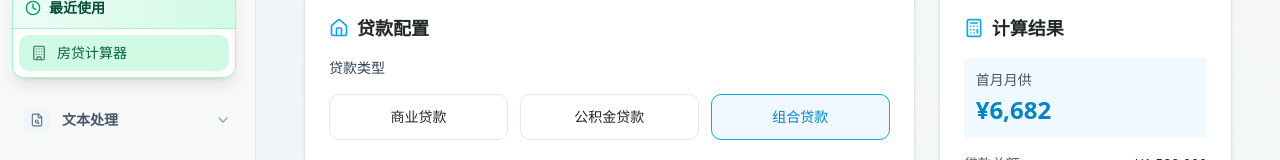
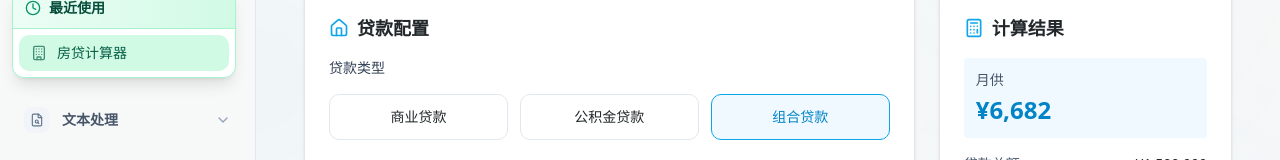
Before and after one commit to ychp/developer-tool, a React (Vite) app: page /mortgage-calculator in a window 1280 px wide. Shown: the part 240-400 px from the top of the page. Built offline with nearby package versions, Linux system fonts and the light colour scheme.

Commit message:
refactor(mortgage): 统一月供显示，不区分首月
- 将"首月月供"改为"月供"
- 首月按完整月份计算，与后续月份一致
- 简化用户理解，避免歧义

```diff
--- a/src/tools/lifestyle/MortgageCalculator.tsx
+++ b/src/tools/lifestyle/MortgageCalculator.tsx
@@ -842,7 +842,7 @@ export function MortgageCalculator() {
 
             <div className="space-y-4">
               <div className="p-3 rounded bg-sky-50 dark:bg-sky-900/20">
-                <div className="text-sm text-slate-600 dark:text-slate-400 mb-1">首月月供</div>
+                <div className="text-sm text-slate-600 dark:text-slate-400 mb-1">月供</div>
                 <div className="text-2xl font-bold text-sky-600 dark:text-sky-400">
                   {formatCurrency(baseSummary.monthlyPayment)}
                 </div>
```
